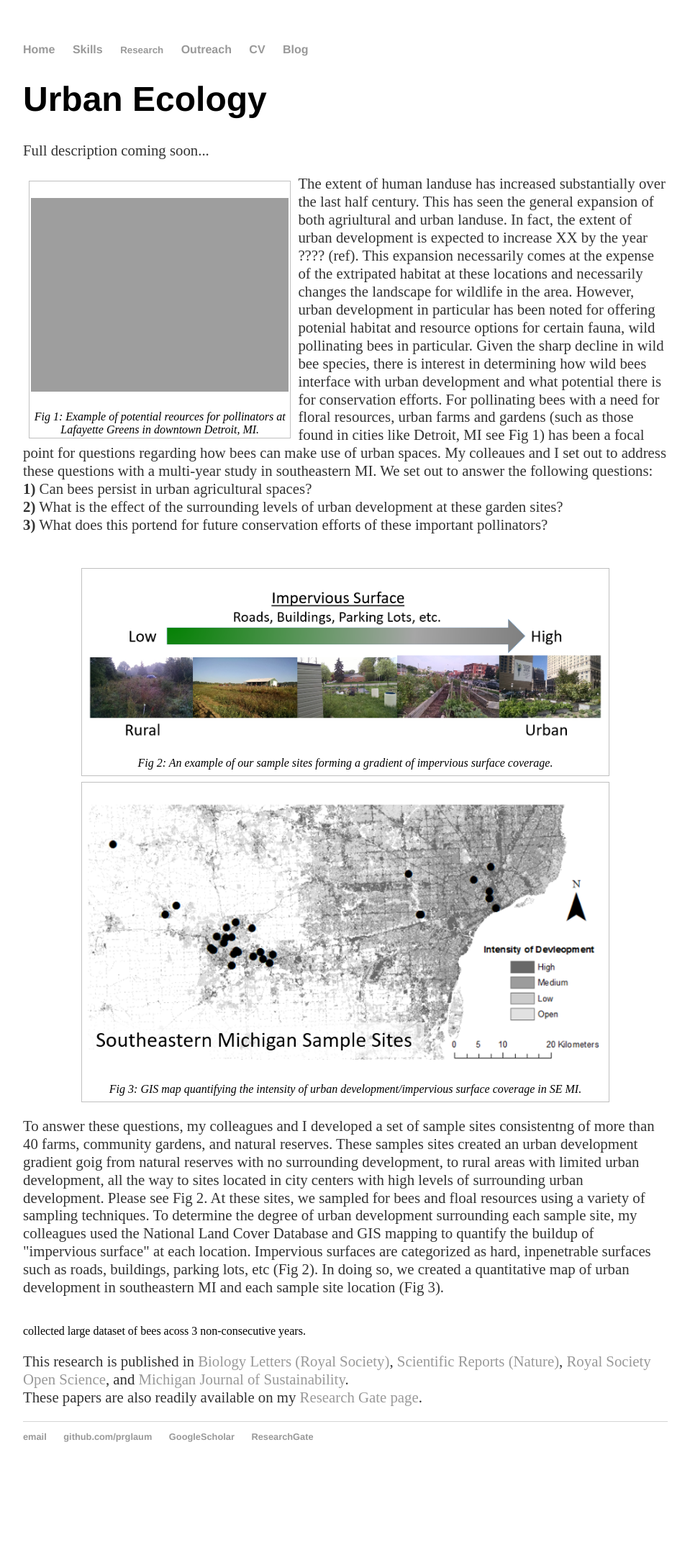
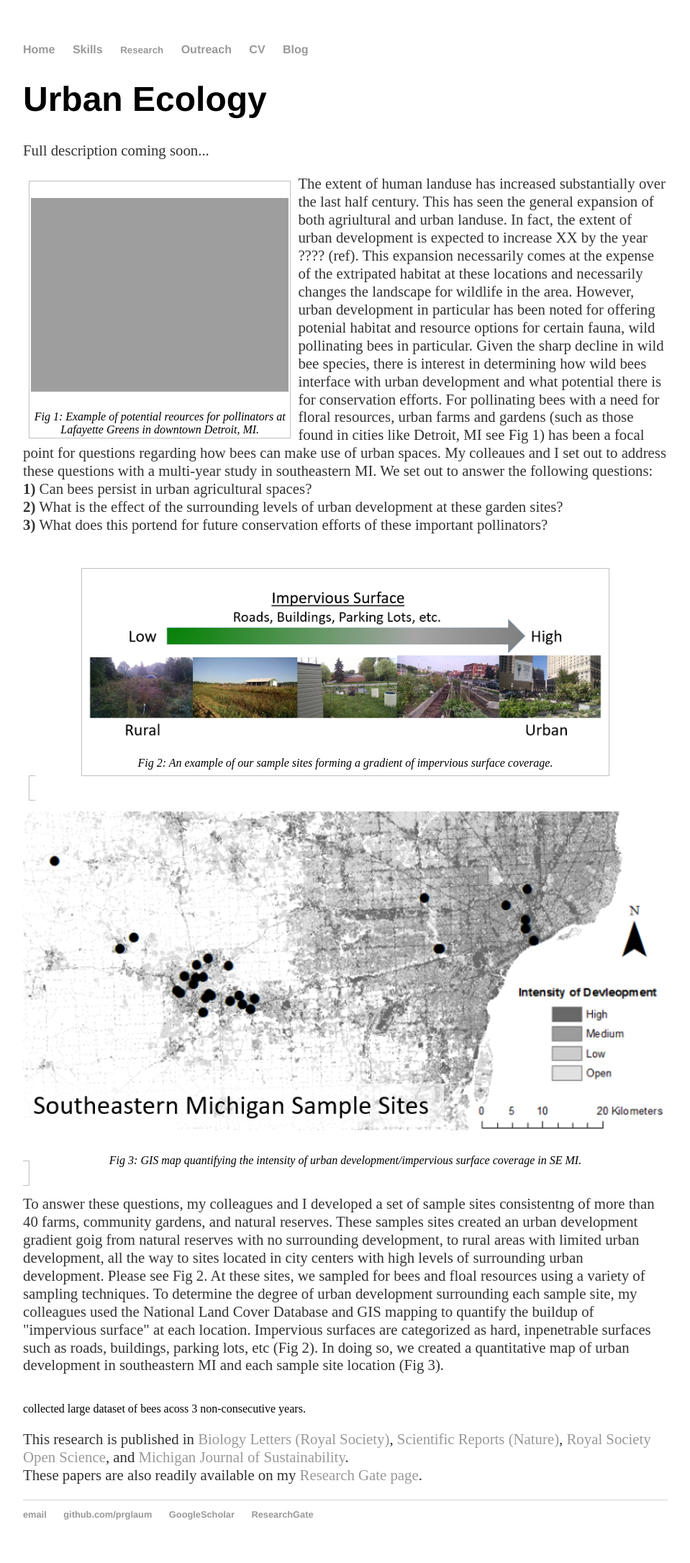
Before and after one commit to prglaum/prglaum.github.io, a Jekyll site: the page built from research/urbaneco/index.html, in a window 1280 px wide. Shown: the whole page at 72% size, without its empty margins (160-1119 px from the left). Built offline with Jekyll 4.4.1, drawn with Linux system fonts in a browser that asks for light colours; before the commit the page ends 2063 px from its top, so only the background shows below that.

Commit message:
Update index.html

```diff
--- a/research/urbaneco/index.html
+++ b/research/urbaneco/index.html
@@ -30,7 +30,7 @@ title: Urban Ecology
 </figure>
 
 
-<figure40 style="clear:right" class="div80">
+<figure40 style="clear:right">
 	<p><img class=scaled src="{{site.url}}/docs/assets/images/urbanGIS.PNG" alt="stats">
 	<figcaption>Fig 3: GIS map quantifying the intensity of urban development/impervious surface coverage in SE MI.</figcaption>
 </figure40>
```
